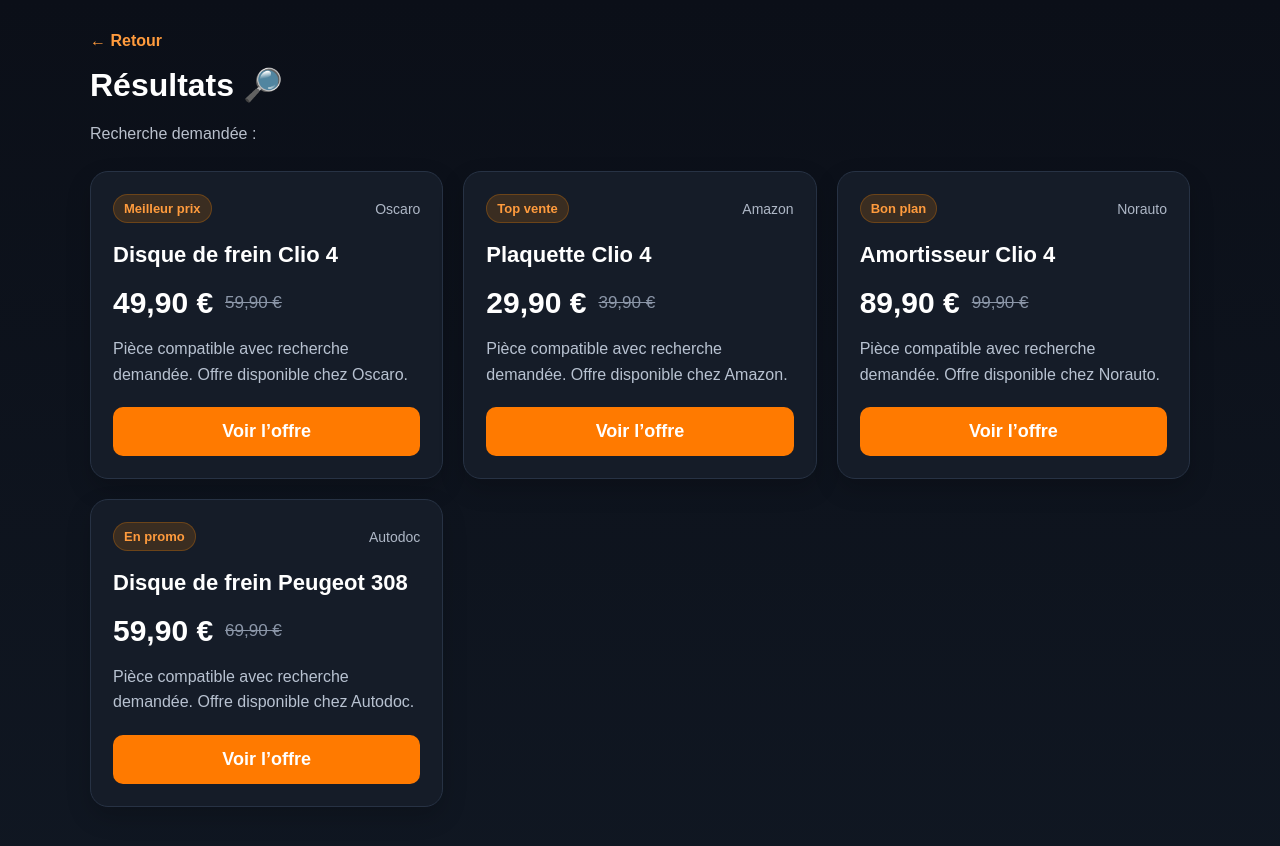
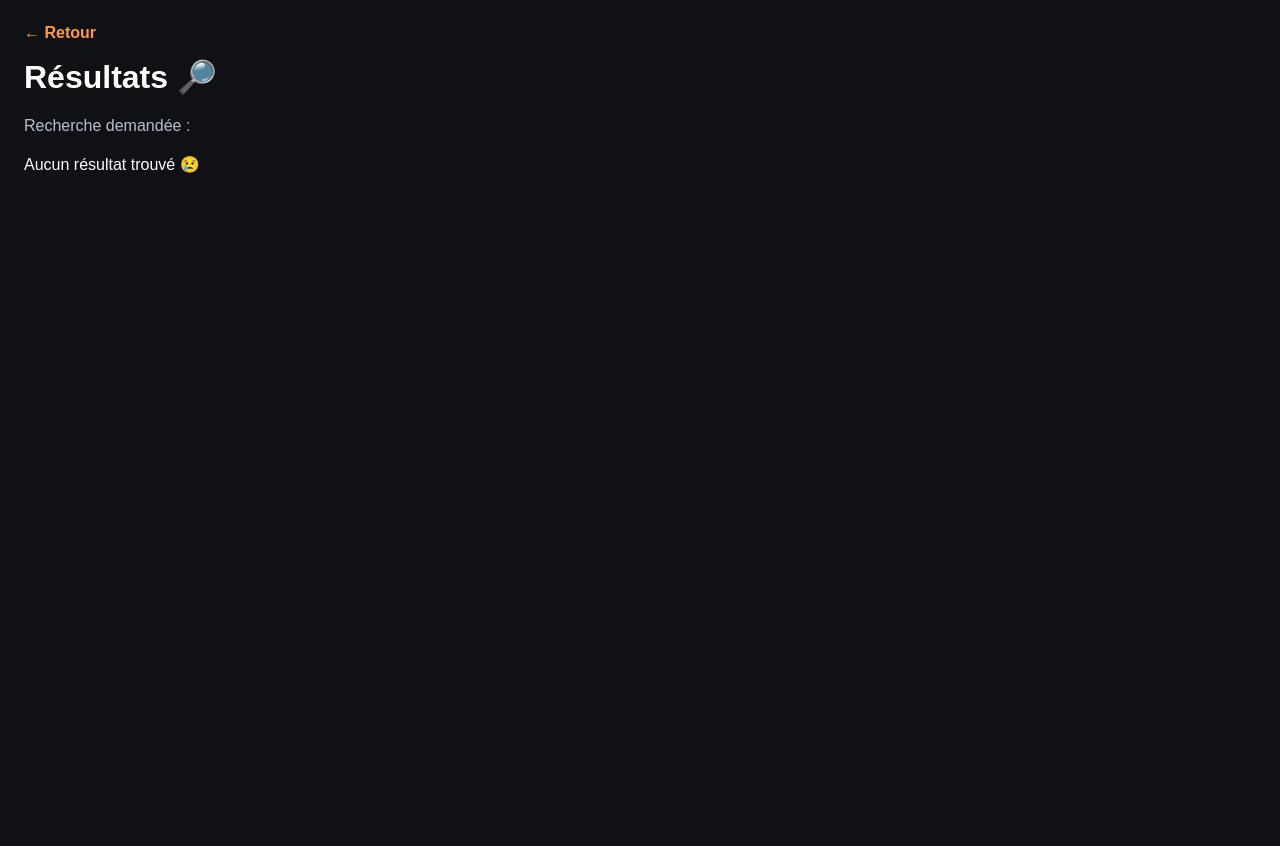
Before and after one commit to mecafinder/mecafinder, a Next.js app: page /results in a window 1280 px wide. Shown: the top 846 px of the page. After the commit the page ends 800 px from the top, so only its background shows below. Built offline with nearby package versions, Linux system fonts and the light colour scheme.

Commit message:
Fix results suspense error

```diff
--- a/src/app/results/page.js
+++ b/src/app/results/page.js
@@ -1,9 +1,10 @@
 "use client";
 
 import Link from "next/link";
+import { Suspense } from "react";
 import { useSearchParams } from "next/navigation";
 
-export default function ResultsPage() {
+function ResultsContent() {
   const searchParams = useSearchParams();
   const query = searchParams.get("query")?.toLowerCase() || "";
 
@@ -14,8 +15,7 @@ export default function ResultsPage() {
       oldPrice: "59,90 €",
       source: "Oscaro",
       type: "disque",
-      car: "clio",
-      tag: "Meilleur prix",
+      description: "Pièce compatible avec recherche demandée. Offre disponible chez Oscaro.",
       link: "https://www.oscaro.com/",
     },
     {
@@ -24,84 +24,94 @@ export default function ResultsPage() {
       oldPrice: "39,90 €",
       source: "Amazon",
       type: "plaquette",
-      car: "clio",
-      tag: "Top vente",
+      description: "Jeu de plaquettes pour Clio 4, bon rapport qualité/prix.",
       link: "https://www.amazon.fr/",
     },
     {
       name: "Amortisseur Clio 4",
       price: "89,90 €",
-      oldPrice: "99,90 €",
+      oldPrice: "109,90 €",
       source: "Norauto",
       type: "amortisseur",
-      car: "clio",
-      tag: "Bon plan",
+      description: "Amortisseur compatible Clio 4, offre en promotion.",
       link: "https://www.norauto.fr/",
+    },
+    {
+      name: "Batterie Peugeot 208",
+      price: "79,90 €",
+      oldPrice: "95,90 €",
+      source: "Feu Vert",
+      type: "batterie",
+      description: "Batterie auto fiable pour Peugeot, prête à monter.",
+      link: "https://www.feuvert.fr/",
     },
     {
       name: "Disque de frein Peugeot 308",
       price: "59,90 €",
-      oldPrice: "69,90 €",
+      oldPrice: "74,90 €",
       source: "Autodoc",
       type: "disque",
-      car: "peugeot",
-      tag: "En promo",
+      description: "Disque de frein compatible Peugeot 308.",
       link: "https://www.autodoc.fr/",
     },
   ];
 
-  const filtered = products.filter((p) => {
-    const words = query.split(" ");
+  const words = query.split(" ").filter(Boolean);
 
-    const matchType = words.some((word) => p.type.includes(word));
-    const matchCar = words.some((word) => p.car.includes(word));
-
-    return matchType && (matchCar || words.length === 1);
-  });
+  const filtered = products.filter((product) =>
+    words.some(
+      (word) =>
+        product.type.toLowerCase().includes(word) ||
+        product.name.toLowerCase().includes(word) ||
+        product.description.toLowerCase().includes(word)
+    )
+  );
 
   return (
-    <main className="results-page">
-      <div className="results-header">
-        <Link href="/" className="back-link">← Retour</Link>
+    <main className="results-wrap">
+      <Link href="/" className="back-link">
+        ← Retour
+      </Link>
 
-        <h1>Résultats 🔎</h1>
-        <p className="subtitle">
-          Recherche demandée : <strong>{query}</strong>
-        </p>
-      </div>
+      <h1>Résultats 🔎</h1>
 
-      {filtered.length === 0 && (
-        <div className="empty-state">
-          <h3>Aucun résultat trouvé</h3>
-          <p>Essaie avec un autre mot-clé comme disque, plaquette ou amortisseur.</p>
-        </div>
-      )}
+      <p className="subtitle">
+        Recherche demandée : <strong>{query}</strong>
+      </p>
 
-      <div className="results-grid">
-        {filtered.map((item, index) => (
-          <div key={index} className="product-card">
-            <div className="product-top">
-              <span className="product-tag">{item.tag}</span>
-              <span className="product-source">{item.source}</span>
+      {filtered.length === 0 ? (
+        <p>Aucun résultat trouvé 😢</p>
+      ) : (
+        filtered.map((item, index) => (
+          <div key={index} className="result-card">
+            <div className="result-top">
+              <span className="best-badge">Meilleur prix</span>
+              <span className="source-name">{item.source}</span>
             </div>
 
-            <h3 className="product-title">{item.name}</h3>
+            <h2>{item.name}</h2>
 
-            <div className="price-box">
-              <span className="current-price">{item.price}</span>
+            <div className="price-row">
+              <span className="new-price">{item.price}</span>
               <span className="old-price">{item.oldPrice}</span>
             </div>
 
-            <p className="product-desc">
-              Pièce compatible avec recherche demandée. Offre disponible chez {item.source}.
-            </p>
+            <p className="result-description">{item.description}</p>
 
-            <a href={item.link} target="_blank" rel="noreferrer" className="offer-link">
+            <a href={item.link} target="_blank" rel="noreferrer">
               <button className="offer-button">Voir l’offre</button>
             </a>
           </div>
-        ))}
-      </div>
+        ))
+      )}
     </main>
   );
 }
+
+export default function ResultsPage() {
+  return (
+    <Suspense fallback={<main className="results-wrap">Chargement...</main>}>
+      <ResultsContent />
+    </Suspense>
+  );
+}
```
